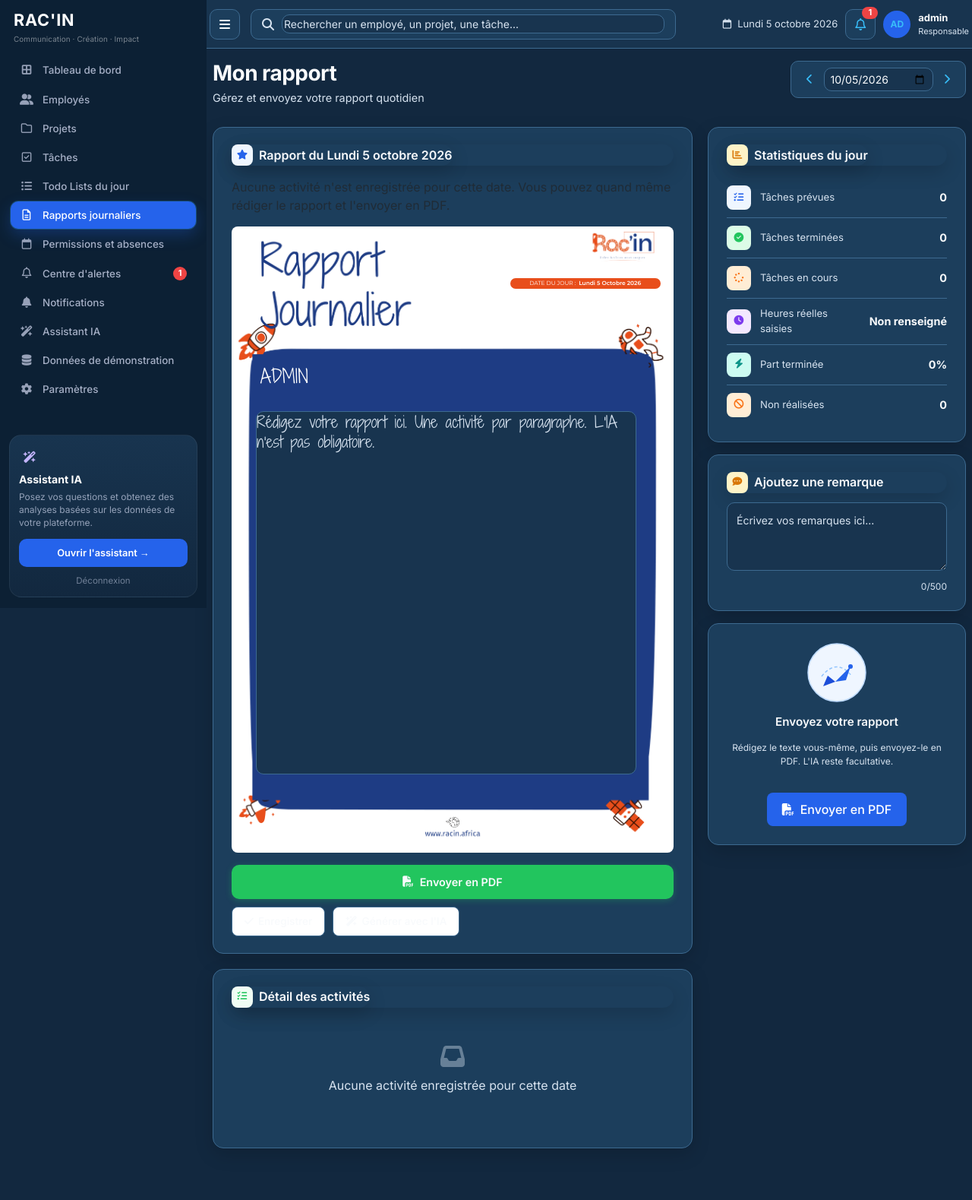
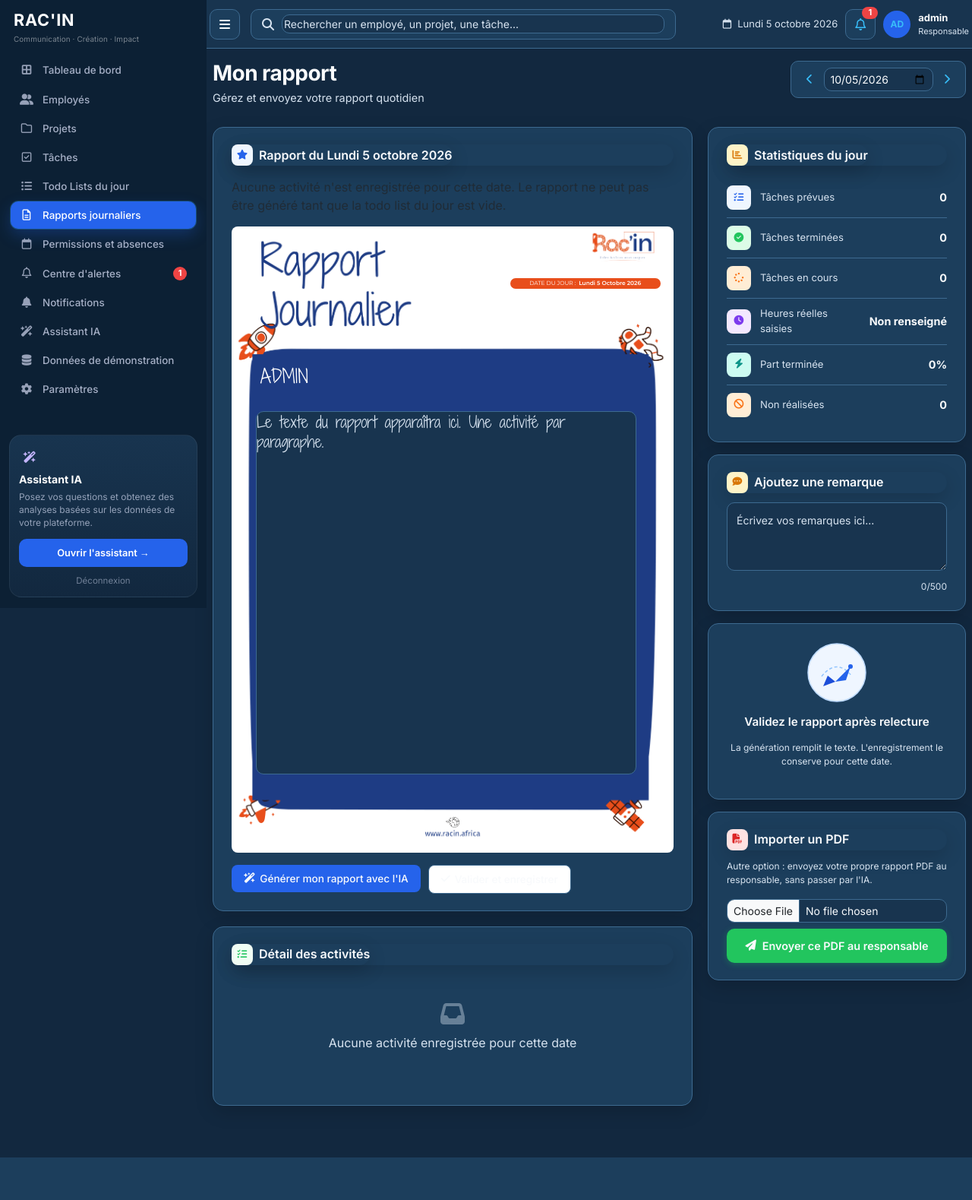
Before and after one commit to samanthahailene885-cmyk/Projet-Plateforme-ia, a Django app: page /reports/create/ in a window 1280 px wide. Shown: the whole page at 76% size. After the commit the page ends 1523 px from the top, so only its background shows below. Run offline with Django 5.2, Linux system fonts and the light colour scheme; a user stored in the database is signed in; data comes from the database, SQL or seed files in the repository.

Commit message:
Ajouter l'import d'un PDF tout en gardant la generation du rapport par IA.
Co-authored-by: Cursor <cursoragent@cursor.com>

```diff
--- a/reports/models.py
+++ b/reports/models.py
@@ -31,6 +31,12 @@ class DailyReport(models.Model):
         default=True,
         verbose_name=_('Généré par IA')
     )
+    uploaded_pdf = models.FileField(
+        upload_to='reports/imported/%Y/%m/',
+        blank=True,
+        verbose_name=_('PDF importé'),
+        help_text=_("Rapport PDF envoyé par l'employé, sans génération par l'IA."),
+    )
 
     created_at = models.DateTimeField(
         auto_now_add=True,
--- a/reports/urls.py
+++ b/reports/urls.py
@@ -9,6 +9,7 @@ urlpatterns = [
     path('generate/', views.report_generate, name='generate'),
     path('generer-jour/', views.generate_day_reports, name='generate_day'),
     path('save/', views.report_save, name='save'),
+    path('importer-pdf/', views.report_upload, name='upload'),
     path('equipe/', views.team_report, name='team'),
     path('synthese/', views.team_synthesis, name='synthesis'),
     path('<int:pk>/pdf/', views.report_pdf, name='pdf'),
--- a/reports/views.py
+++ b/reports/views.py
@@ -2,7 +2,8 @@ from datetime import datetime, timedelta
 
 from django.contrib import messages
 from django.contrib.auth.decorators import login_required
-from django.http import HttpResponse, JsonResponse
+from django.core.exceptions import ValidationError
+from django.http import FileResponse, HttpResponse, JsonResponse
 from django.db.models import Q
 from django.shortcuts import get_object_or_404, redirect, render
 from django.urls import reverse
@@ -19,6 +20,8 @@ from decision_ai.services import (
     NoSubmittedReportsError,
     compose_employee_report,
 )
+
+from tasks.files import validate_pdf
 
 from .models import DailyReport
 from .synthesis import (
@@ -480,13 +483,13 @@ def report_save(request):
     if extra:
         content = f"{content}\n\nRemarque ajoutée lors de la validation :\n{extra}".strip()
     if not content:
-        messages.error(request, "Le rapport est vide. Rédigez-le avant de l'envoyer. L'IA n'est pas obligatoire.")
+        messages.error(request, "Le rapport est vide. Générez-le ou rédigez-le avant de l'enregistrer.")
         return redirect(f"{reverse('reports:create')}?date={report_date.isoformat()}")
 
     draft = request.session.get(_draft_key(request.user, report_date))
     ai_generated = bool(draft) and content == draft
 
-    report, _created = DailyReport.objects.update_or_create(
+    DailyReport.objects.update_or_create(
         employee=request.user,
         date=report_date,
         defaults={
@@ -499,16 +502,55 @@ def report_save(request):
         },
     )
     request.session.pop(_draft_key(request.user, report_date), None)
-    if request.POST.get('send_pdf') == '1':
-        messages.success(
-            request,
-            'Rapport envoyé en PDF. Le responsable peut le consulter dans Rapports.',
-        )
-        return redirect('reports:pdf', pk=report.pk)
     messages.success(
         request,
-        'Rapport enregistré. Vous pouvez l\'envoyer en PDF quand vous voulez.',
+        'Rapport validé. Le responsable peut télécharger le PDF dans Rapports.',
     )
+    return redirect(f"{reverse('reports:create')}?date={report_date.isoformat()}")
+
+
+@login_required
+@require_POST
+def report_upload(request):
+    """L'employé envoie son propre PDF au responsable, sans génération IA."""
+    report_date = _parse_date(request.POST.get('date')) or timezone.now().date()
+    if _get_or_create_employee(request.user) is None and not request.user.is_admin():
+        messages.error(request, 'Vous devez avoir un profil employé pour envoyer un rapport.')
+        return redirect('reports:create')
+
+    uploaded = request.FILES.get('pdf')
+    if uploaded is None:
+        messages.error(request, 'Choisissez un fichier PDF à envoyer.')
+        return redirect(f"{reverse('reports:create')}?date={report_date.isoformat()}")
+    try:
+        validate_pdf(uploaded)
+    except ValidationError as exc:
+        messages.error(request, ' '.join(exc.messages))
+        return redirect(f"{reverse('reports:create')}?date={report_date.isoformat()}")
+
+    report, _created = DailyReport.objects.get_or_create(
+        employee=request.user,
+        date=report_date,
+        defaults={
+            'content': 'Rapport importé en PDF.',
+            'ai_generated': False,
+        },
+    )
+    if report.uploaded_pdf:
+        report.uploaded_pdf.delete(save=False)
+    report.uploaded_pdf = uploaded
+    report.save()
+
+    from notifications.signals import _notify_admins
+
+    name = f'{request.user.first_name} {request.user.last_name}'.strip() or request.user.username
+    _notify_admins(
+        'Rapport PDF importé',
+        f'{name} a envoyé son rapport PDF du {report_date:%d/%m/%Y}.',
+        'success',
+        reverse('reports:detail', args=[report.pk]),
+    )
+    messages.success(request, 'Votre PDF a été envoyé au responsable.')
     return redirect(f"{reverse('reports:create')}?date={report_date.isoformat()}")
 
 
@@ -520,6 +562,12 @@ def report_pdf(request, pk):
         return redirect('reports:create')
 
     filename = f"RACIN_Rapport_{report.employee.last_name or report.employee.username}_{report.date.isoformat()}.pdf"
+    if report.uploaded_pdf:
+        handle = report.uploaded_pdf.open('rb')
+        response = FileResponse(handle, content_type='application/pdf')
+        response['Content-Disposition'] = f'attachment; filename="{filename}"'
+        return response
+
     response = HttpResponse(build_daily_report_pdf(report), content_type='application/pdf')
     response['Content-Disposition'] = f'attachment; filename="{filename}"'
     return response
--- a/templates/dashboard/employee_home.html
+++ b/templates/dashboard/employee_home.html
@@ -696,8 +696,8 @@
                 <p class="emp-report-text">Votre rapport du {{ today|date:"d/m/Y" }} a bien été enregistré.</p>
                 <a href="{% url 'reports:create' %}" class="emp-report-btn">Voir mon rapport</a>
             {% else %}
-                <p class="emp-report-text">Votre rapport n'a pas encore été envoyé. Rédigez-le, puis envoyez-le en PDF. L'IA est facultative.</p>
-                <a href="{% url 'reports:create' %}" class="emp-report-btn">Rédiger et envoyer en PDF</a>
+                <p class="emp-report-text">Votre rapport n'a pas encore été envoyé. Générez-le avec l'IA, ou importez votre propre PDF.</p>
+                <a href="{% url 'reports:create' %}" class="emp-report-btn">Générer mon rapport avec l'IA</a>
             {% endif %}
         </div>
     </div>
--- a/templates/reports/_journal.html
+++ b/templates/reports/_journal.html
@@ -4,7 +4,7 @@
     <div class="journal-pill"><span>DATE DU JOUR :</span> {{ journal_date }}</div>
     <div class="journal-name">{{ journal_name }}</div>
     {% if editable %}
-    <textarea class="journal-body" id="aiSummary" name="content" form="save-report-form" {% if read_only %}readonly{% endif %} placeholder="Rédigez votre rapport ici. Une activité par paragraphe. L'IA n'est pas obligatoire.">{{ body }}</textarea>
+    <textarea class="journal-body" id="aiSummary" name="content" form="save-report-form" {% if read_only %}readonly{% endif %} placeholder="Le texte du rapport apparaîtra ici. Une activité par paragraphe.">{{ body }}</textarea>
     {% else %}
     <div class="journal-body journal-read">
         {% for bullet in bullets %}
--- a/templates/reports/report_create.html
+++ b/templates/reports/report_create.html
@@ -405,24 +405,21 @@
                     {% endif %}
                 </div>
                 {% if not data_sufficient and not ai_summary %}
-                <p class="text-muted mb-3">Aucune activité n'est enregistrée pour cette date. Vous pouvez quand même rédiger le rapport et l'envoyer en PDF.</p>
+                <p class="text-muted mb-3">Aucune activité n'est enregistrée pour cette date. Le rapport ne peut pas être généré tant que la todo list du jour est vide.</p>
                 {% endif %}
                 {% include 'reports/_journal.html' with journal_date=journal_date journal_name=journal_name body=ai_summary editable=True %}
                 {% if not read_only %}
                 <div class="ai-actions">
-                    <button type="submit" class="btn-submit-report" form="save-report-form" name="send_pdf" value="1">
-                        <i class="fas fa-file-pdf"></i> Envoyer en PDF
-                    </button>
-                    <button type="submit" class="btn-wf-outline" form="save-report-form">
-                        <i class="fas fa-check"></i> Enregistrer
-                    </button>
                     <form id="generate-form" method="post" action="{% url 'reports:generate' %}">
                         {% csrf_token %}
                         <input type="hidden" name="date" value="{{ report_date|date:'Y-m-d' }}">
-                        <button type="submit" class="btn-wf-outline" id="generate-btn" {% if not data_sufficient %}disabled{% endif %}>
-                            <i class="fas fa-wand-magic-sparkles"></i> Générer avec l'IA
+                        <button type="submit" class="btn-wf-primary" id="generate-btn" {% if not data_sufficient %}disabled{% endif %}>
+                            <i class="fas fa-wand-magic-sparkles"></i> Générer mon rapport avec l'IA
                         </button>
                     </form>
+                    <button type="submit" class="btn-wf-outline" form="save-report-form">
+                        <i class="fas fa-check"></i> Valider et enregistrer
+                    </button>
                 </div>
                 <form id="save-report-form" method="post" action="{% url 'reports:save' %}">
                     {% csrf_token %}
@@ -551,11 +548,8 @@
                 {% elif read_only %}
                 <h3>Consultation du rapport</h3>
                 {% else %}
-                <h3>Envoyez votre rapport</h3>
-                <p class="last-sent">Rédigez le texte vous-même, puis envoyez-le en PDF. L'IA reste facultative.</p>
-                <button type="submit" class="btn btn-primary mt-3" form="save-report-form" name="send_pdf" value="1">
-                    <i class="fas fa-file-pdf me-2"></i>Envoyer en PDF
-                </button>
+                <h3>Validez le rapport après relecture</h3>
+                <p class="last-sent">La génération remplit le texte. L'enregistrement le conserve pour cette date.</p>
                 {% endif %}
                 {% if previous_reports %}
                 <div class="text-start mt-3">
@@ -566,6 +560,27 @@
                 </div>
                 {% endif %}
             </div>
+
+            {% if not read_only %}
+            <div class="wf-card">
+                <h2 class="wf-card-title" style="margin-bottom:12px;">
+                    <span class="icon-wrap" style="background:#fee2e2;color:#dc2626;"><i class="fas fa-file-pdf"></i></span>
+                    Importer un PDF
+                </h2>
+                <p class="last-sent">Autre option : envoyez votre propre rapport PDF au responsable, sans passer par l'IA.</p>
+                <form method="post" action="{% url 'reports:upload' %}" enctype="multipart/form-data" class="mt-3">
+                    {% csrf_token %}
+                    <input type="hidden" name="date" value="{{ report_date|date:'Y-m-d' }}">
+                    <input type="file" name="pdf" accept="application/pdf,.pdf" class="form-control form-control-sm mb-2" required aria-label="Fichier PDF du rapport">
+                    <button type="submit" class="btn-submit-report">
+                        <i class="fas fa-paper-plane"></i> Envoyer ce PDF au responsable
+                    </button>
+                </form>
+                {% if report and report.uploaded_pdf %}
+                <a href="{% url 'reports:pdf' report.pk %}" class="d-block small mt-3">Voir le PDF déjà envoyé</a>
+                {% endif %}
+            </div>
+            {% endif %}
 
         </div>
     </div>
--- a/templates/reports/report_detail.html
+++ b/templates/reports/report_detail.html
@@ -270,6 +270,11 @@
         </div>
         <div class="col-md-6">
             <div class="info-card">
+                {% if report.uploaded_pdf %}
+                <a href="{% url 'reports:pdf' report.pk %}" class="btn btn-primary-custom w-100 mb-2">
+                    <i class="fas fa-file-pdf me-2"></i>Télécharger le PDF importé
+                </a>
+                {% endif %}
                 <button onclick="window.print()" class="btn btn-primary-custom w-100">
                     <i class="fas fa-print me-2"></i>Imprimer le rapport
                 </button>
```
Also changed, not shown: decision_ai/tests.py (+17 -5 lines), reports/migrations/0002_dailyreport_uploaded_pdf.py (added).
